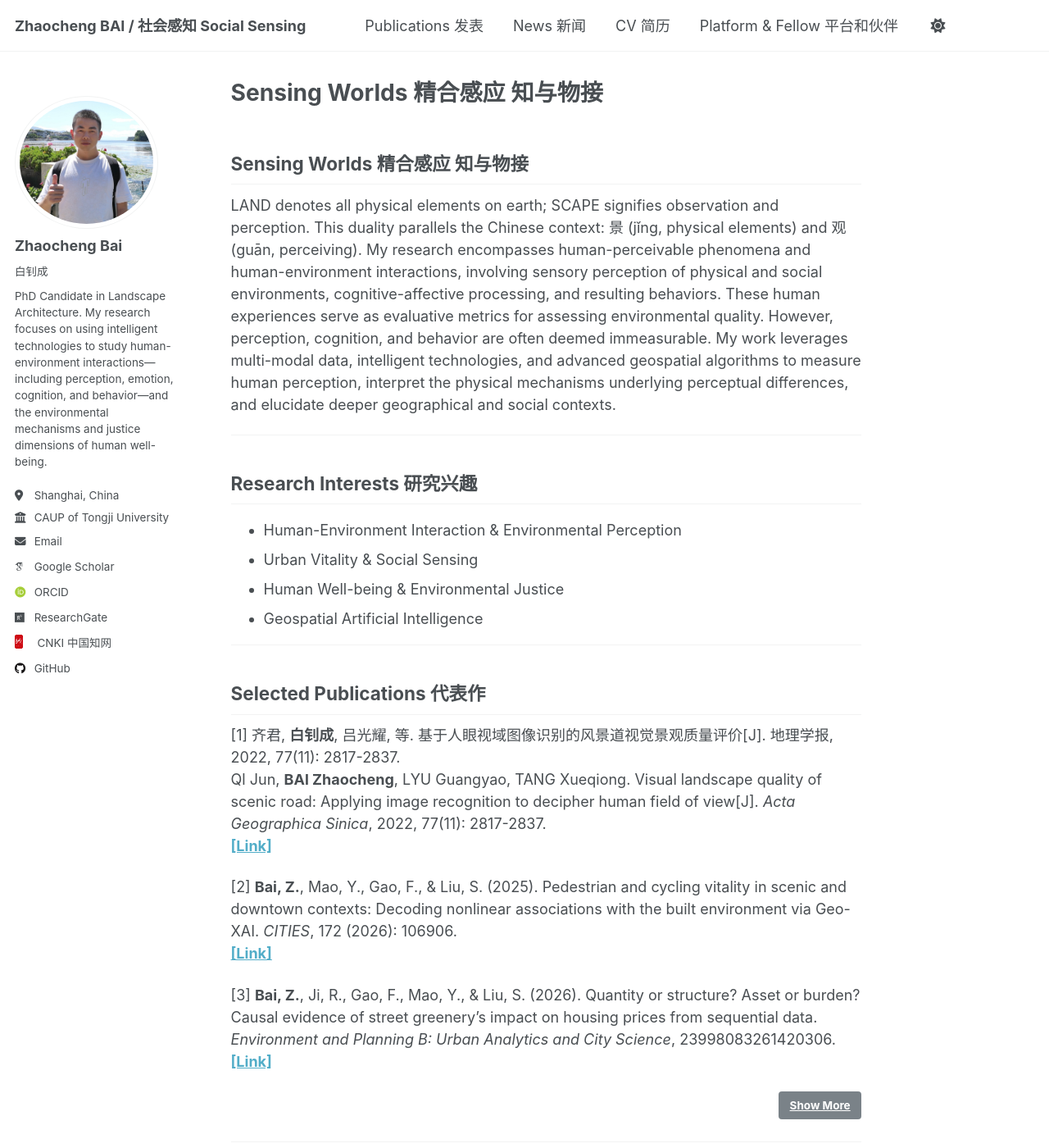
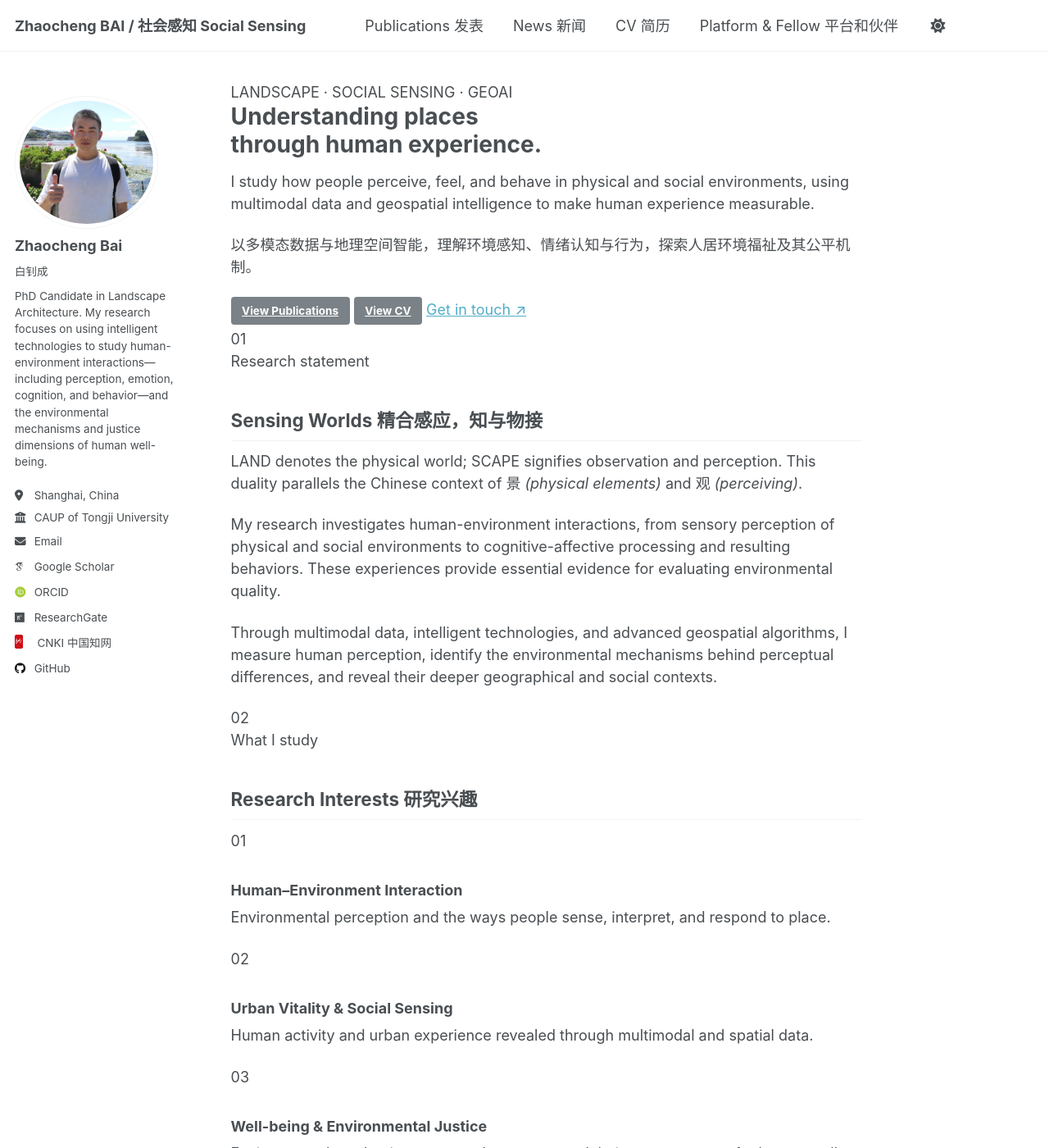
Before and after one commit to arsbai/arsbai.github.io, a Jekyll site: the page built from _pages/about.md, in a window 1280 px wide and 1400 px high. Shown: the whole window at 82% size. Built offline with Jekyll 4.4.1, drawn with Linux system fonts in a browser that asks for light colours; some web fonts are replaced; a script that is not in the unit is left out; our own code applies the rules of GitHub Pages for plain Markdown files; some of the changed text lies outside the part shown.

Commit message:
Update about.md

```diff
--- a/_pages/about.md
+++ b/_pages/about.md
@@ -2,77 +2,85 @@
 permalink: /
 layout: single
 author_profile: true
+classes: home-page
 ---
 
-## Sensing Worlds 精合感应 知与物接
+<section class="research-hero">
+  <div class="research-hero__eyebrow">LANDSCAPE · SOCIAL SENSING · GEOAI</div>
+  <h1>Understanding places<br><span>through human experience.</span></h1>
+  <p class="research-hero__lead">I study how people perceive, feel, and behave in physical and social environments, using multimodal data and geospatial intelligence to make human experience measurable.</p>
+  <p class="research-hero__cn">以多模态数据与地理空间智能，理解环境感知、情绪认知与行为，探索人居环境福祉及其公平机制。</p>
+  <div class="research-hero__actions">
+    <a href="/publications/" class="btn btn--primary">View Publications</a>
+    <a href="/cv/" class="btn btn--outline">View CV</a>
+    <a href="mailto:arsbai@alumni.tongji.edu.cn" class="text-link">Get in touch <span aria-hidden="true">↗</span></a>
+  </div>
+</section>
 
-LAND denotes all physical elements on earth; SCAPE signifies observation and perception. This duality parallels the Chinese context: 景 (jǐng, physical elements) and 观 (guān, perceiving).
-My research encompasses human-perceivable phenomena and human-environment interactions, involving sensory perception of physical and social environments, cognitive-affective processing, and resulting behaviors. These human experiences serve as evaluative metrics for assessing environmental quality.
-However, perception, cognition, and behavior are often deemed immeasurable. My work leverages multi-modal data, intelligent technologies, and advanced geospatial algorithms to measure human perception, interpret the physical mechanisms underlying perceptual differences, and elucidate deeper geographical and social contexts.
+<section class="home-section home-intro">
+  <div class="section-heading">
+    <span class="section-heading__index">01</span>
+    <div>
+      <p class="section-heading__kicker">Research statement</p>
+      <h2>Sensing Worlds <span>精合感应，知与物接</span></h2>
+    </div>
+  </div>
+  <div class="intro-grid">
+    <p class="intro-grid__lead">LAND denotes the physical world; SCAPE signifies observation and perception. This duality parallels the Chinese context of 景 <em>(physical elements)</em> and 观 <em>(perceiving)</em>.</p>
+    <div>
+      <p>My research investigates human-environment interactions, from sensory perception of physical and social environments to cognitive-affective processing and resulting behaviors. These experiences provide essential evidence for evaluating environmental quality.</p>
+      <p>Through multimodal data, intelligent technologies, and advanced geospatial algorithms, I measure human perception, identify the environmental mechanisms behind perceptual differences, and reveal their deeper geographical and social contexts.</p>
+    </div>
+  </div>
+</section>
 
----
+<section class="home-section">
+  <div class="section-heading">
+    <span class="section-heading__index">02</span>
+    <div><p class="section-heading__kicker">What I study</p><h2>Research Interests <span>研究兴趣</span></h2></div>
+  </div>
+  <div class="interest-grid">
+    <article class="interest-card"><span>01</span><h3>Human–Environment Interaction</h3><p>Environmental perception and the ways people sense, interpret, and respond to place.</p></article>
+    <article class="interest-card"><span>02</span><h3>Urban Vitality & Social Sensing</h3><p>Human activity and urban experience revealed through multimodal and spatial data.</p></article>
+    <article class="interest-card"><span>03</span><h3>Well-being & Environmental Justice</h3><p>Environmental mechanisms, unequal exposure, and their consequences for human well-being.</p></article>
+    <article class="interest-card"><span>04</span><h3>Geospatial Artificial Intelligence</h3><p>Explainable, causal, and spatially aware AI for understanding people and environments.</p></article>
+  </div>
+</section>
 
-## Research Interests 研究兴趣
+<section class="home-section">
+  <div class="section-heading section-heading--action">
+    <div class="section-heading__group"><span class="section-heading__index">03</span><div><p class="section-heading__kicker">Selected work</p><h2>Publications <span>代表作</span></h2></div></div>
+    <a href="/publications/" class="text-link">All publications <span aria-hidden="true">→</span></a>
+  </div>
+  <div class="publication-list">
+    <article class="publication-card"><div class="publication-card__meta"><span>2026</span><span>Cities</span></div><div><h3>Pedestrian and cycling vitality in scenic and downtown contexts</h3><p>Decoding nonlinear associations with the built environment via Geo-XAI.</p><p class="publication-card__authors"><strong>Bai, Z.</strong>, Mao, Y., Gao, F., & Liu, S.</p></div><a href="https://doi.org/10.1016/j.cities.2026.106906" aria-label="Open publication" class="publication-card__arrow">↗</a></article>
+    <article class="publication-card"><div class="publication-card__meta"><span>2026</span><span>Environment and Planning B</span></div><div><h3>Quantity or structure? Asset or burden?</h3><p>Causal evidence of street greenery’s impact on housing prices from sequential data.</p><p class="publication-card__authors"><strong>Bai, Z.</strong>, Ji, R., Gao, F., Mao, Y., & Liu, S.</p></div><a href="https://doi.org/10.1177/23998083261420306" aria-label="Open publication" class="publication-card__arrow">↗</a></article>
+    <article class="publication-card"><div class="publication-card__meta"><span>2022</span><span>Acta Geographica Sinica</span></div><div><h3>Visual landscape quality of scenic roads</h3><p>Applying image recognition to decipher the human field of view.</p><p class="publication-card__authors">QI Jun, <strong>BAI Zhaocheng</strong>, LYU Guangyao, TANG Xueqiong</p></div><a href="https://kns.cnki.net" aria-label="Open publication" class="publication-card__arrow">↗</a></article>
+  </div>
+</section>
 
-* Human-Environment Interaction & Environmental Perception
-* Urban Vitality & Social Sensing
-* Human Well-being & Environmental Justice
-* Geospatial Artificial Intelligence
+<section class="home-section">
+  <div class="section-heading section-heading--action">
+    <div class="section-heading__group"><span class="section-heading__index">04</span><div><p class="section-heading__kicker">Recent activity</p><h2>News <span>动态</span></h2></div></div>
+    <a href="/news/" class="text-link">All news <span aria-hidden="true">→</span></a>
+  </div>
+  <div class="news-timeline">
+    <article><time>2025.10</time><div><h3>12th Zhejiang Provincial Leisure Association Annual Conference</h3><p>Shaoxing University · Presentation of First Prize Paper</p><p class="news-timeline__cn">第十二届浙江省休闲学会年会 · 论文一等奖汇报</p></div></article>
+    <article><time>2025.09</time><div><h3>14th Chinese Landscape Architecture Education Conference</h3><p>Southwest University, Chongqing · Conference presentation</p><p class="news-timeline__cn">第十四届中国风景园林教育大会 · 会议汇报</p></div></article>
+    <article><time>2025.07</time><div><h3>3rd Scientific Conference on Healthy Cities</h3><p>Tongji University, Shanghai · Conference presentation</p><p class="news-timeline__cn">第三届健康城市科学年会 · 会议汇报</p></div></article>
+  </div>
+</section>
 
----
-
-## Selected Publications 代表作
-
-[1] 齐君, **白钊成**, 吕光耀, 等. 基于人眼视域图像识别的风景道视觉景观质量评价[J]. 地理学报, 2022, 77(11): 2817-2837.
-<br> Ql Jun, **BAl Zhaocheng**, LYU Guangyao, TANG Xueqiong. Visual landscape quality of scenic road: Applying image recognition to decipher human field of view[J]. *Acta Geographica Sinica*, 2022, 77(11): 2817-2837.
-<br> [**[Link]**](https://kns.cnki.net/kcms2/article/abstract?v=sUPs6kfIqsZwLci6Zts9nuqQ0kpvUWGSZtEOjp54krAbGpzVu-FhZs_BLpN2tsQ_ykHfdZVYOxPk3Kl0xdV6OSaD03k2NSpKJ38pg7pc_MGPKyWVaA4oADUxjuLFqzpgbKYZxl59XXoBvVXfRABq4wDLMbaljeIovYqwX8pcayE=&uniplatform=NZKPT)
-
-[2] **Bai, Z.**, Mao, Y., Gao, F., & Liu, S. (2025). Pedestrian and cycling vitality in scenic and downtown contexts: Decoding nonlinear associations with the built environment via Geo-XAI. *CITIES*, 172 (2026): 106906.
-<br> [**[Link]**](https://doi.org/10.1016/j.cities.2026.106906)
-
-[3] **Bai, Z.**, Ji, R., Gao, F., Mao, Y., & Liu, S. (2026). Quantity or structure? Asset or burden? Causal evidence of street greenery’s impact on housing prices from sequential data. *Environment and Planning B: Urban Analytics and City Science*, 23998083261420306.
-<br> [**[Link]**](https://doi.org/10.1177/23998083261420306)
-
-<p style="text-align: right;"><a href="/publications/" class="btn btn--primary">Show More</a></p>
-
----
-
-## News 新闻
-
-* **2025.10** Shaoxing University, Shaoxing Zhejiang.
-    <br> Presentation of 1st Prize Paper at: The 12th Zhejiang Provincial Leisure Association Annual Conference Interdisciplinary Symposium on "Human Leisure Civilization in the Digital Intelligence Era"
-汇报 论文一等奖： 第十二届浙江省休闲学会年会“数智时代的人类休闲文明”跨学科主题研讨会.
-
-* **2025.9** Southwest University, Chongqing.
-    <br> Presentation at: The 14th Chinese Landscape Architecture Education Conference and the National Annual Meeting for the Professional Master's Degree in Landscape Architecture
-汇报：第十四届中国风景园林教育大会 全国风景园林专业学位研究生教育年会.
-
-* **2025.7** Tongji University, Shanghai.
-    <br> Presentation at: The 3rd Scientific Conference on Healthy Cities and the 9th Symposium on the Application of GIS and Spatial Analysis in Public Health
-汇报：第三届健康城市科学年会 暨第九届地理信息和空间分析技术在公共卫生健康领域的应用研讨会.
-
-* **2025.5** Online.
-    <br> Presentation at: *Chinese Landscape Architecture* Themed Forum: Social Networks and Community in Landscape Architecture
-汇报：《中国园林》主题论坛 风景园林社会网络与共同体.
-
-<p style="text-align: right;"><a href="/news/" class="btn btn--primary">Show More</a></p>
-
----
-
-## Awards and Honors 奖励荣誉
-
-* 2025 博士生国家奖学金 同济大学
-* 2022 云南省优秀硕士毕业生
-* 2022 云南省优秀硕士学位论文
-* 2021 硕士生国家奖学金 西南林业大学
-* 2020 中国（小谷围）“互联网+交通运输”创新创业大赛 总决赛 三等奖
-
-<p style="text-align: right;"><a href="/cv/" class="btn btn--primary">Show More</a></p>
-
----
-
-## Get in Touch 与我联系
-
-| Fellow Platform (微信公众号) | Personal WeChat (个人微信) |
-|:---:|:---:|
-| <img src="/images/platform_qr.png" alt="微信公众号" style="width:200px; max-width: 100%;"> | <img src="/images/personal_qr.png" alt="个人微信" style="width:200px; max-width: 100%;"> |
+<section class="home-section honors-contact">
+  <div class="honors-panel">
+    <div class="section-heading"><span class="section-heading__index">05</span><div><p class="section-heading__kicker">Recognition</p><h2>Honors <span>荣誉</span></h2></div></div>
+    <ul class="honors-list"><li><span>2025</span>博士生国家奖学金 · 同济大学</li><li><span>2022</span>云南省优秀硕士毕业生</li><li><span>2022</span>云南省优秀硕士学位论文</li><li><span>2021</span>硕士生国家奖学金 · 西南林业大学</li></ul>
+    <a href="/cv/" class="text-link">View complete CV <span aria-hidden="true">→</span></a>
+  </div>
+  <aside class="contact-panel">
+    <p class="section-heading__kicker">Contact</p><h2>Let’s connect.<br><span>欢迎交流。</span></h2>
+    <p>I welcome conversations about research collaboration, data, methods, and shared questions about people and place.</p>
+    <a href="mailto:arsbai@alumni.tongji.edu.cn" class="contact-panel__email">arsbai@alumni.tongji.edu.cn</a>
+    <div class="qr-grid"><figure><img src="/images/platform_qr.png" alt="Fellow Platform WeChat QR code"><figcaption>Fellow Platform<br>微信公众号</figcaption></figure><figure><img src="/images/personal_qr.png" alt="Personal WeChat QR code"><figcaption>Personal WeChat<br>个人微信</figcaption></figure></div>
+  </aside>
+</section>
```
